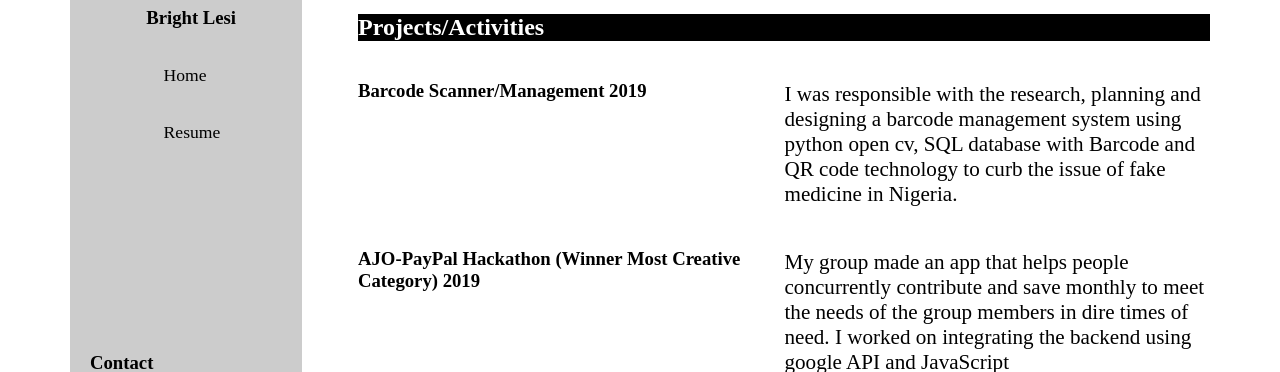
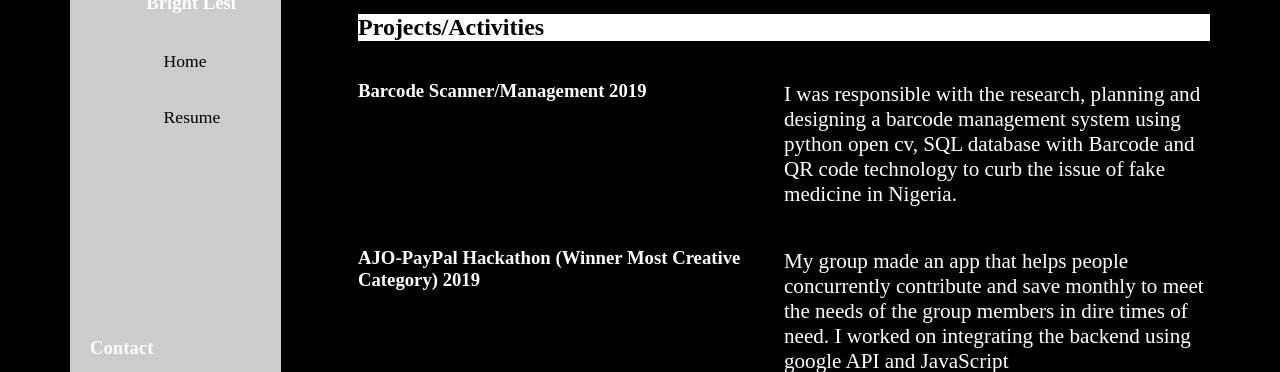
Before and after one commit to dumadi1/COM421, a plain HTML site: page index.html in a window 1280 px wide. Shown: the part 150-522 px from the top of the page. Drawn offline with Linux system fonts and the light colour scheme.

Commit message:
changed the style up

```diff
--- a/style/screen.css
+++ b/style/screen.css
@@ -2,7 +2,7 @@
 body{
 
   margin: 0 auto;
-
+  background-color: black;
   padding: 0 70px;
 
 }
@@ -11,12 +11,16 @@ main{
 
 }
 h2{
-  background-color: black;
-  color: white;
+  background-color: white;
+  color: black;
   font-size: 1.5em;
+}
+h3{
+  color:white;
 }
 p{
   font-size: 1.32em;
+  color: white;
 
 }
 #name{
@@ -24,16 +28,16 @@ p{
 }
 #work{
   display: grid;
-  grid-gap: 1px;
+  /* grid-gap: 1px; */
   	grid-template-columns: repeat(2, 1fr);
 }
 nav {
-  position: fixed;
+  position: relative;
   float: left;
   width: 15%;
   height: 545px;
   background: #ccc;
-  padding: 20px;
+  padding: 20px 20px 0 20px;
 }
 #contact{
   padding-top: 9.8em;
```
